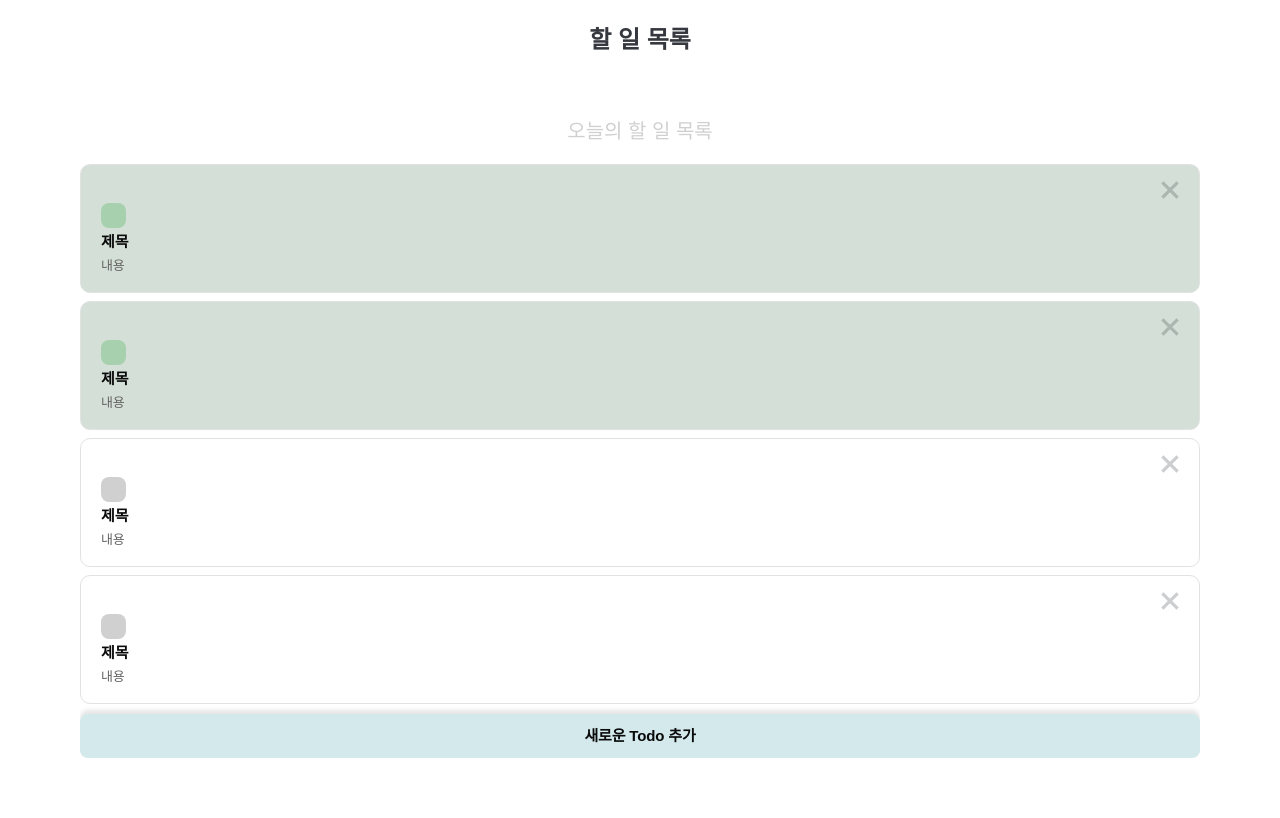
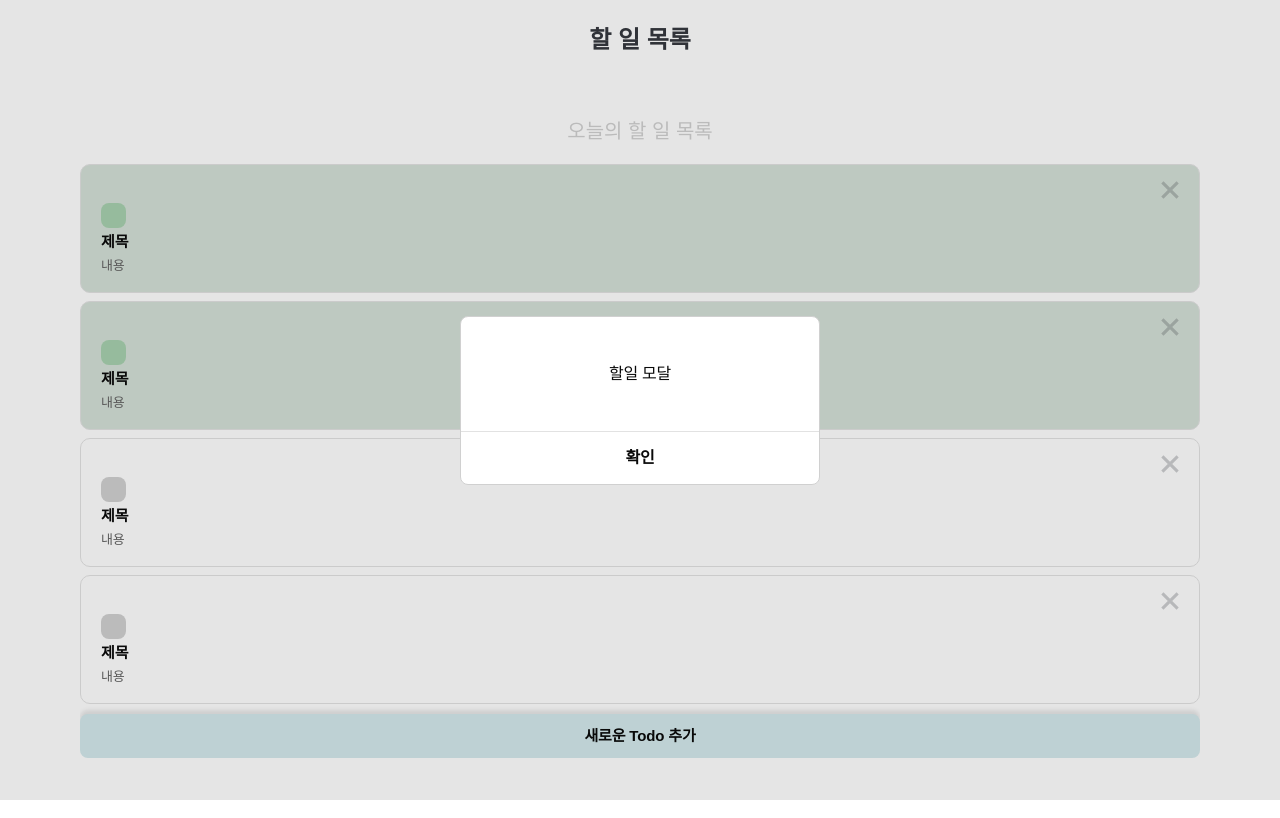
Before and after one commit to suhado/react-study, a Next.js app: page / in a window 1280 px wide. Both pictures are taken after a click on the element 113 px from the left and 215 px from the top of the page. Built offline with nearby package versions, Linux system fonts and the light colour scheme.

Commit message:
feat: 모달 기능 구현

```diff
--- a/app/page.tsx
+++ b/app/page.tsx
@@ -47,6 +47,7 @@ const TodoListItems: TodoListItem[] = [
 ];
 
 export default function Home() {
+  const [isModalOpen, setIsModalOpen] = useState(false);
   const [todoItems, setTodoItems] = useState<TodoListItem[]>(TodoListItems);
 
   const addTodo = () => {
@@ -80,7 +81,7 @@ export default function Home() {
         <TodoWrapper>
           <TodoList>
             {todoItems.map((item) => (
-              <TodoCard key={item.id} $isDone={item.isDone}>
+              <TodoCard key={item.id} $isDone={item.isDone} onClick={() => setIsModalOpen(true)}>
                 <DeleteButtonWrapper>
                   <Image
                     src="/deleteIcon.svg"
@@ -99,6 +100,21 @@ export default function Home() {
           <AddButton onClick={addTodo}>새로운 Todo 추가</AddButton>
         </TodoWrapper>
       </Wrapper>
+
+      {isModalOpen && (
+        <ModalWrapper>
+          <Backdrop>
+            <ModalBody onClick={(e) => e.stopPropagation()}>
+              <ModalContents>할일 모달</ModalContents>
+              <ButtonWrapper>
+                <Button onClick={() => setIsModalOpen(false)}>
+                  <ButtonTextPrimary>확인</ButtonTextPrimary>
+                </Button>
+              </ButtonWrapper>
+            </ModalBody>
+          </Backdrop>
+        </ModalWrapper>
+      )}
     </MainContainer>
   );
 }
@@ -218,3 +234,73 @@ const AddButton = styled.div`
 
   box-shadow: 0 -4px 4px 0 rgba(0, 0, 0, 0.1);
 `;
+
+const ModalWrapper = styled.div`
+  position: absolute;
+  display: flex;
+  justify-content: center;
+  align-items: center;
+  padding: 0 8px;
+`;
+
+const Backdrop = styled.div`
+  position: fixed;
+  display: flex;
+  justify-content: center;
+  align-items: center;
+  top: 0;
+  right: 0;
+  bottom: 0;
+  left: 0;
+  background: rgba(0, 0, 0, 0.1);
+  padding: 0 16px;
+  z-index: 10000;
+`;
+
+const ModalBody = styled.div`
+  width: 358px;
+  background: #ffffff;
+  border: 1px solid #d0d0d0;
+  border-radius: 8px;
+  text-align: center;
+`;
+
+const ModalContents = styled.div`
+  color: #0a0a0a;
+
+  font-family: Pretendard sans-serif;
+  font-size: 16px;
+  font-style: normal;
+  font-weight: 400;
+  line-height: 18px; /* 128.571% */
+  letter-spacing: -0.14px;
+
+  padding: 48px 24px;
+
+  white-space: pre-line;
+`;
+
+const ButtonWrapper = styled.div`
+  display: flex;
+  border-top: 1px solid #e2e2e2;
+`;
+
+const Button = styled.button`
+  flex: 1;
+  text-align: center;
+
+  background: none;
+  border: none;
+
+  padding: 16px;
+`;
+
+const ButtonTextPrimary = styled.div`
+  color: #0a0a0a;
+
+  font-size: 16px;
+  font-style: normal;
+  font-weight: 700;
+  line-height: 20px; /* 125% */
+  letter-spacing: -0.16px;
+`;
```
